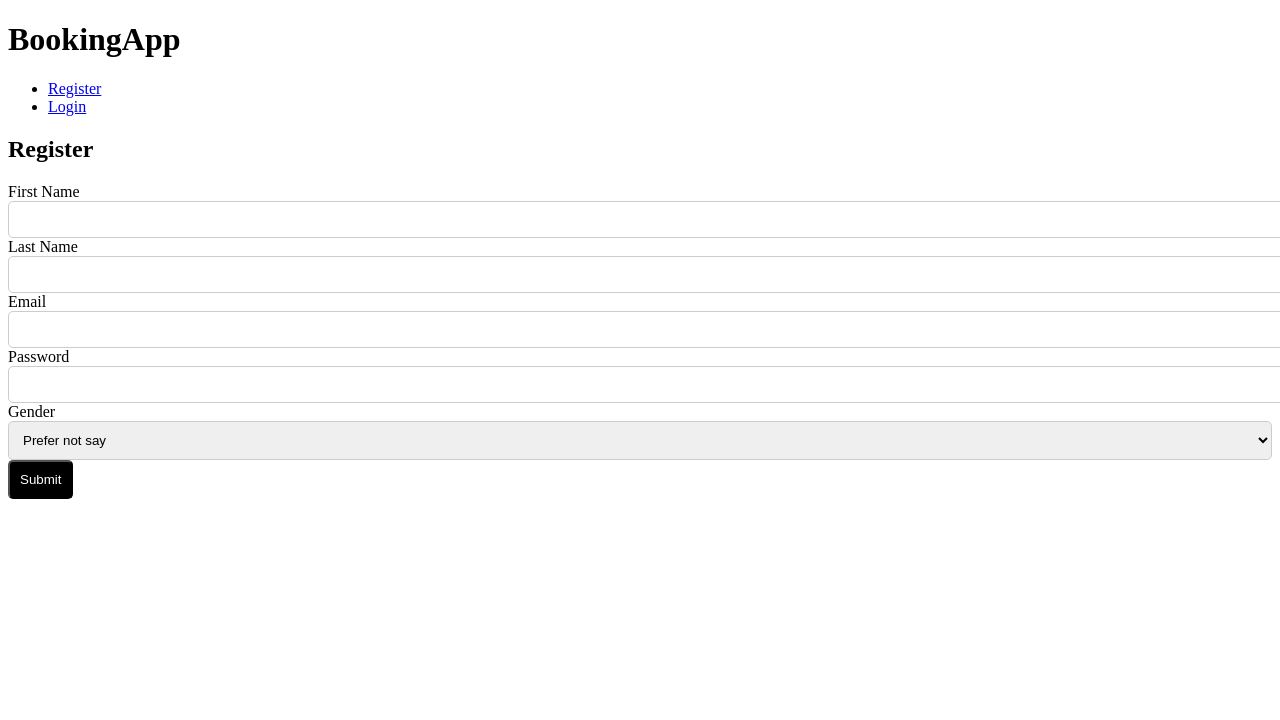
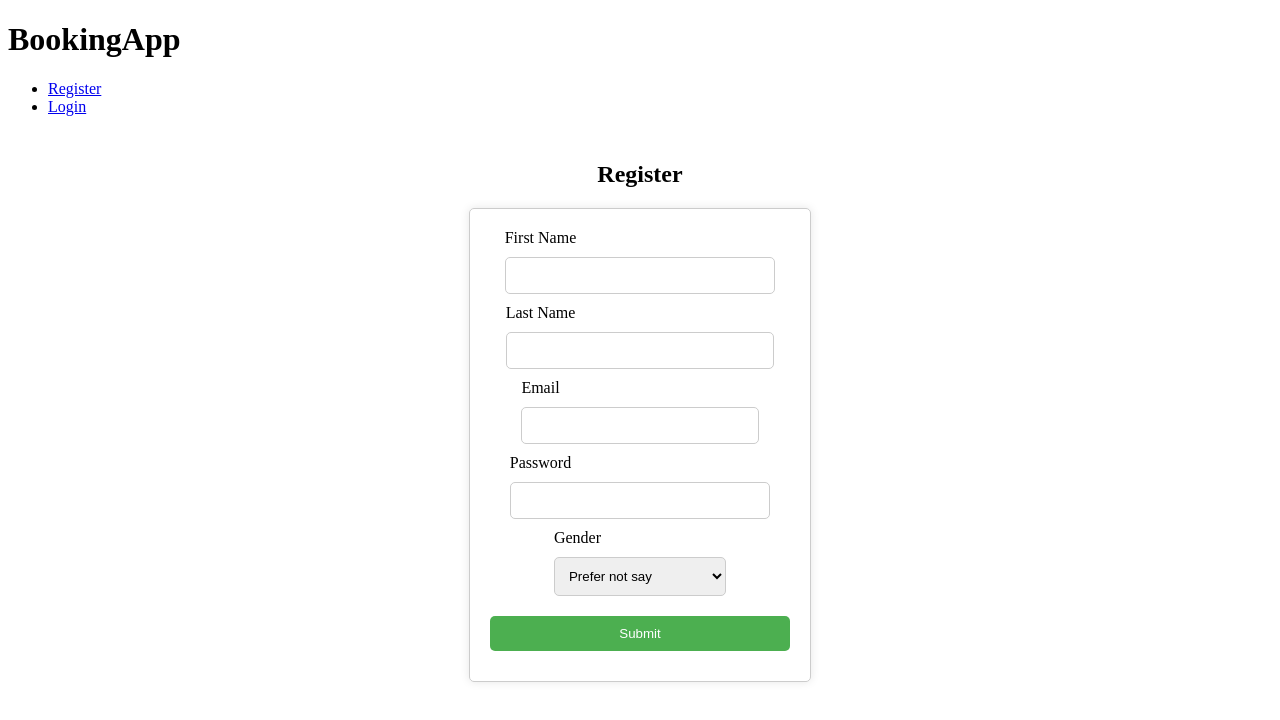
Before and after one commit to J3Jimmy/ent6-booking-app, a React (Vite) app: page /#/register in a window 1280 px wide. Shown: the top 720 px of the page. Built offline with nearby package versions, Linux system fonts and the light colour scheme.

Commit message:
advances

```diff
--- a/src/components/HomePage/FilterCities.jsx
+++ b/src/components/HomePage/FilterCities.jsx
@@ -1,8 +1,41 @@
+import { useEffect } from "react"
+import useFetch from "../../hooks/useFetch"
+import { getHotelsThunk } from "../../store/states/hotels.state"
+import { useDispatch } from "react-redux"
 
 const FilterCities = () => {
+
+
+    const url = 'https://hotels-api.academlo.tech/cities'
+    const [cities, getCities] = useFetch(url)
+
+
+    useEffect(() => {
+      getCities()
+    }, [])
+
+    console.log(cities)
+
+    const dispatch = useDispatch()
+
+  const handleFilterCities = (id) => {
+    let url = 'https://hotels-api.academlo.tech/hotels'
+    if(id !== 'all cities') {
+      url = `https://hotels-api.academlo.tech/hotels?cityId=${id}`
+     }
+    dispatch(getHotelsThunk(url))
+  }
+
   return (
     <div>
-      cities
+      <h3>Cities</h3>
+      <ul>
+        <li onClick={() => handleFilterCities('all cities')}>All Cities</li>
+        {
+        cities?.map( city => (
+          <li onClick={() => handleFilterCities(city.id)} key={city.id}>{city.name}</li>
+        ))}
+      </ul>
     </div>
   )
 }
--- a/src/components/HomePage/FilterName.jsx
+++ b/src/components/HomePage/FilterName.jsx
@@ -12,8 +12,8 @@ const FilterName = ({setNameInput}) => {
 
   return (
     <form onSubmit={handleSubmit}>
-      <input ref={inputSearch}type="text" />
-      <button>Search</button>
+      <input ref={inputSearch}type="text" className="input__filter__name"/>
+      <button className="search__filter__name">Search</button>
     </form>
   )
 }
--- a/src/pages/HomePage.jsx
+++ b/src/pages/HomePage.jsx
@@ -13,6 +13,7 @@ const HomePage = () => {
   from: 0,
   to: Infinity
 })
+
 
   const hotels = useSelector( states => states.hotels )
 
@@ -31,8 +32,6 @@ const HomePage = () => {
     const priceHotel = +hotelInfo.price
     const filterPrice =  fromTo.from <= priceHotel && priceHotel <= fromTo.to
 
-    //filter cities
-
 
     return filterName && filterPrice
   } )
--- a/src/pages/RegisterPage.jsx
+++ b/src/pages/RegisterPage.jsx
@@ -19,34 +19,34 @@ const RegisterPage = () => {
   }
 
   return (
-    <div>
+    <div className="register__container">
       <h2>Register</h2>
-      <form onSubmit={handleSubmit(submit)}>
+      <form onSubmit={handleSubmit(submit)} className="form__register">
         <label>
           <span>First Name</span>
-          <input {...register('firstName')} type="text" />
+          <input {...register('firstName')} type="text" className="input__register"/>
         </label>
         <label>
           <span>Last Name</span>
-          <input {...register('lastName')} type="text" />
+          <input {...register('lastName')} type="text" className="input__register"/>
         </label>
         <label>
           <span>Email</span>
-          <input {...register('email')} type="email" />
+          <input {...register('email')} type="email" className="input__register"/>
         </label>
         <label>
           <span>Password</span>
-          <input {...register('password')} type="password" />
+          <input {...register('password')} type="password" className="input__register"/>
         </label>
         <label>
           <span>Gender</span>
-          <select {...register('gender')}>
+          <select {...register('gender')} className="select__register">
             <option value="other">Prefer not say</option>
             <option value="female">Female</option>
             <option value="male">Male </option>
            </select>
           </label>
-          <button>Submit</button>
+          <button className="button__register">Submit</button>
       </form>
     </div>
   )
--- a/src/pages/styles/RegisterPage.css
+++ b/src/pages/styles/RegisterPage.css
@@ -1,47 +1,43 @@
-.container__register {
-  background-color: #fff;
-  border-radius: 5px;
-  padding: 20px;
-}
-
-.register {
-  font-size: 24px;
-  font-weight: bold;
-  text-align: center;
-  margin: 0 auto;
+.register__container {
+  display: flex;
+  flex-direction: column;
+  align-items: center;
+  justify-content: center;
+  height: 70vh;
 }
 
 .form__register {
-  width: 500px;
-  margin: 0 auto;
+  display: flex;
+  flex-direction: column;
+  align-items: center;
+  justify-content: center;
+  width: 300px;
+  padding: 20px;
+  border: 1px solid #ccc;
+  border-radius: 5px;
+  box-shadow: 0 0 10px rgba(0, 0, 0, 0.1);
 }
 
-input {
-  width: 100%;
+.input__register,
+.select__register,
+.button__register {
+  margin: 10px 0;
   padding: 10px;
+  width: 100%; /* Cambiar a un ancho fijo */
   border: 1px solid #ccc;
   border-radius: 5px;
+  box-sizing: border-box; /* Incluir el relleno y el borde en el ancho */
 }
 
-select {
-  width: 100%;
-  padding: 10px;
-  border: 1px solid #ccc;
-  border-radius: 5px;
-}
 
-button {
-  background-color: #000;
-  color: #fff;
-  padding: 10px;
-  border-radius: 5px;
+
+.button__register {
+  background-color: #4CAF50;
+  color: white;
+  border: none;
   cursor: pointer;
 }
 
-.gender {
-  margin-bottom: 10px;
+.button__register:hover {
+  background-color: #45a049;
 }
-
-.button__register:hover {
-  background-color: #333;
-}
```
